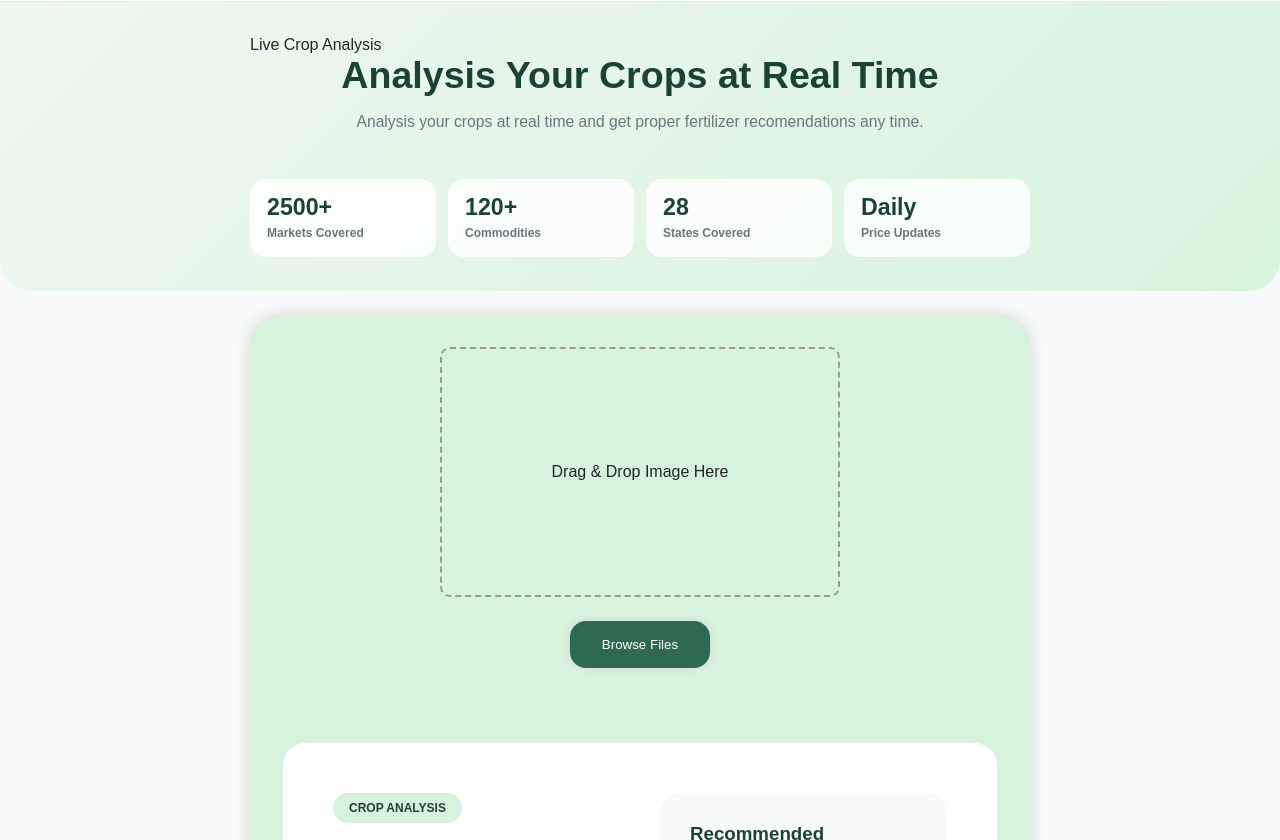
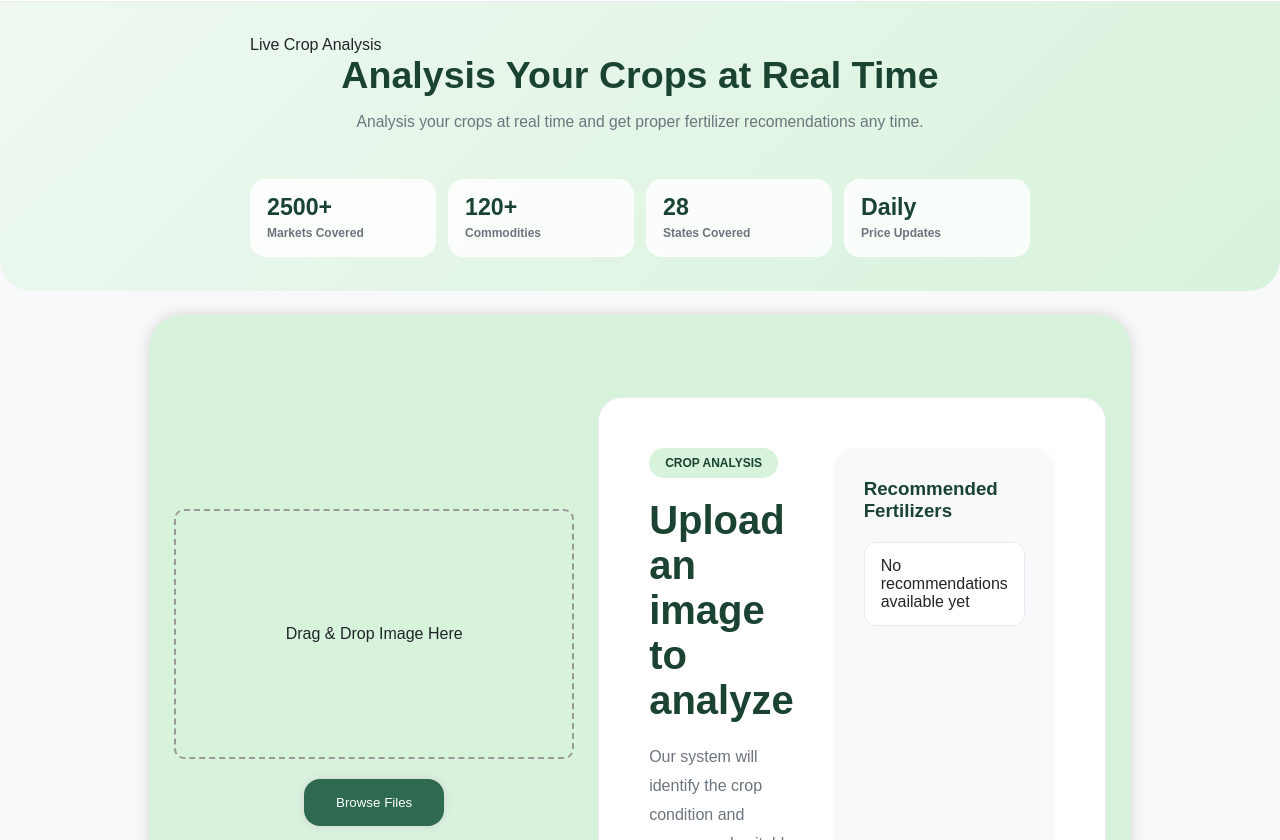
Before and after one commit to Smith-Dhande/AgriConnect, a plain HTML site: page fertilizer.html in a window 1280 px wide. Shown: the part 78-918 px from the top of the page. Drawn offline with Linux system fonts and the light colour scheme.

Commit message:
Feat: the fertilizer section user exp is enhanced

```diff
--- a/css/fertilizer.css
+++ b/css/fertilizer.css
@@ -248,10 +248,9 @@ body{
     display: flex;
     align-items: center;
     justify-content: center;
-    flex-direction: column;
     gap: 1.5rem;
     padding: 2rem;
-    margin: 1.5rem 250px;
+    margin: 1.5rem 150px;
     border-radius: 2rem;
     box-shadow: 0px 0px 15px lightgrey;
     background-color: var(--tertiary);
@@ -265,7 +264,14 @@ body{
     box-shadow: 0px 0px 10px lightgrey;
 }
 
-
+.uploadandbtn{
+    display: flex;
+    flex-direction: column;
+    justify-content: center;
+    align-items: center;
+    gap: 20px;
+    width: 50%;
+}
 /* result section */
 .resultSection{
     margin:50px 0px;
--- a/fertilizer.html
+++ b/fertilizer.html
@@ -63,6 +63,7 @@
 			</section>
 			<!-- upload image section -->
 			<div class="uploadsection">
+				<div class="uploadandbtn">
 				<div class="upload-box" id="dropZone">
 					<p>Drag & Drop Image Here</p>
 					<input
@@ -72,14 +73,15 @@
 						hidden
 						>
 				</div>
-				<button id="browseBtn">
-				Browse Files
-				</button>
 				<img
 					id="preview"
 					src=""
 					alt="Preview Image"
 					>
+				<button id="browseBtn">
+				Browse Files
+				</button>
+			</div>
 
 			<!-- result section -->
 			<section class="resultSection" id="resultSection">
--- a/js/fertilizer.js
+++ b/js/fertilizer.js
@@ -8,7 +8,7 @@ const dropZone = document.getElementById("dropZone");
 const diseaseName = document.getElementById("diseaseName");
 
 const diseaseDescription = document.getElementById("diseaseDescription");
-
+const uploadbox = document.getElementById("dropZone");
 const fertilizerList = document.getElementById("fertilizerList");
 
 
@@ -105,6 +105,8 @@ const cropDatabase = {
 
 browseBtn.addEventListener("click", () => {
     fileInput.click();
+    uploadbox.style.display="none";
+
 });
 
 
@@ -113,10 +115,13 @@ browseBtn.addEventListener("click", () => {
 fileInput.addEventListener("change", () => {
     const file = fileInput.files[0];
     if (!file) return;
+
     preview.style.display = "block";
     preview.src = URL.createObjectURL(file);
+
+    dropZone.style.display = "none"; // hide after image chosen
+
     simulateAnalysis(file);
-
 });
 
 
@@ -125,23 +130,29 @@ fileInput.addEventListener("change", () => {
 dropZone.addEventListener("dragover", (event) => {
     event.preventDefault();
     dropZone.style.borderColor = "#2D6A4F";
+        // uploadbox.style.display="none";
+
 
 });
 
 dropZone.addEventListener("dragleave", () => {
     dropZone.style.borderColor = "";
+    uploadbox.style.display="none";
 });
 
 dropZone.addEventListener("drop", (event) => {
     event.preventDefault();
-    dropZone.style.borderColor = "";
+
     const file = event.dataTransfer.files[0];
     if (!file) return;
+
     preview.style.display = "block";
     preview.src = URL.createObjectURL(file);
+
+    dropZone.style.display = "none";
+
     simulateAnalysis(file);
 });
-
 
 // DISEASE ANALYSIS
 
```
